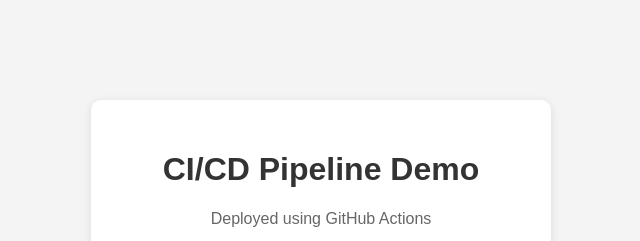
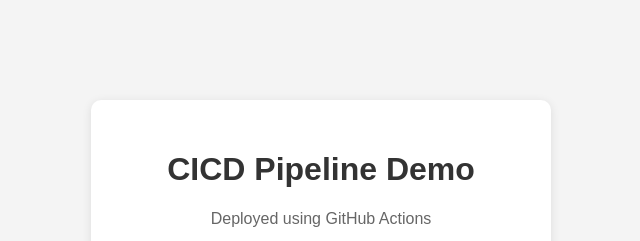
Before and after one commit to priyanshuxp/cicdpractical, a website: page public/index.html in a window 1280 px wide. Shown: the top 241 px of the page, 319-959 px from the left. Drawn offline with Linux system fonts and the light colour scheme; files whose address does not match are found by name.

Commit message:
check changes

```diff
--- a/public/index.html
+++ b/public/index.html
@@ -46,7 +46,7 @@
 <body>
 
     <div class="container">
-        <h1>CI/CD Pipeline Demo</h1>
+        <h1>CICD Pipeline Demo</h1>
         <p>Deployed using GitHub Actions</p>
 
         <button onclick="showMessage()">
```
